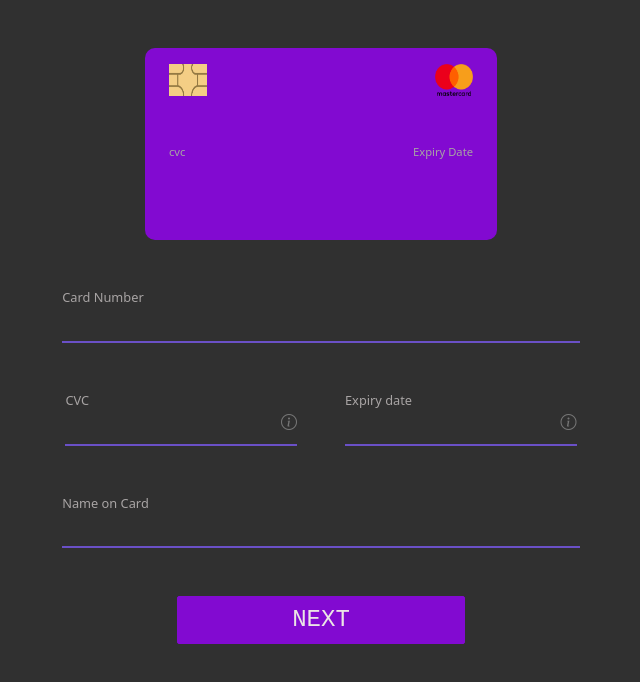
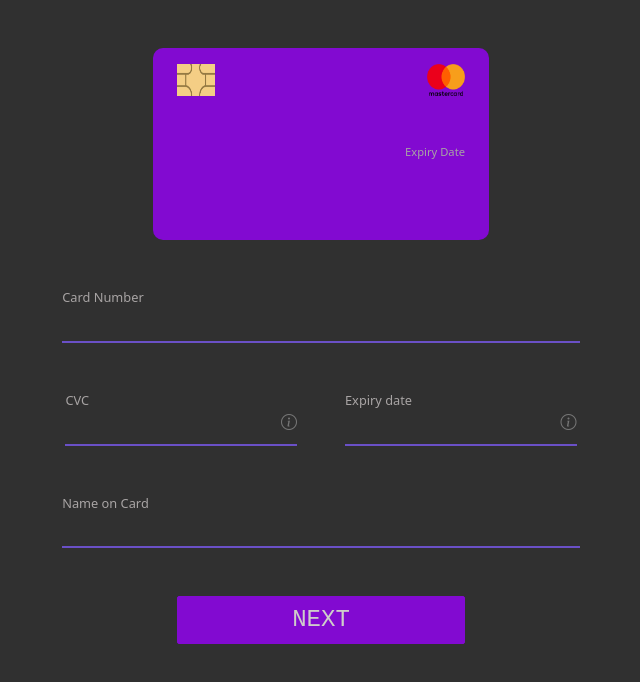
Before and after one commit to IngridCavalcantiGti/credit-card, a Vue app: page / in a window 1280 px wide. Shown: the top 682 px of the page, without its empty margins (319-959 px from the left). Built offline with nearby package versions, Linux system fonts and the light colour scheme.

Commit message:
adiciona propriedades no css para deixar o cartão giratório

```diff
--- a/src/components/Button.vue
+++ b/src/components/Button.vue
@@ -28,6 +28,6 @@ export default {
   justify-content: center;
   font-family: monospace;
   font-weight: 100;
-  color: rgb(235, 229, 229);
+  color: rgb(207, 205, 202);
 }
 </style>
--- a/src/components/Card.vue
+++ b/src/components/Card.vue
@@ -1,5 +1,7 @@
 <template>
-  <div class="card text-white">
+  <div class="card">
+    <div class="card-container">
+      <div class="card-front">
         <div class="d-flex justify-content-between">
           <span class="ms-4 mt-3">
             <img alt="chip" src="@/assets/chip.png" class="chip" />
@@ -9,20 +11,27 @@
           </span>
         </div>
         <div class="">
-      <span class="d-flex justify-content-center mt-4"> {{ cardNumber }}</span>
+          <span class="d-flex justify-content-center mt-4">
+            {{ cardNumber }}</span
+          >
           <div class="mt-4">
-        <div class="d-flex justify-content-between">
-          <span class="cvc ms-4"> cvc </span>
+            <div class="d-flex justify-content-end">
               <span class="valid me-4"> Expiry Date </span>
             </div>
-        <div class="d-flex justify-content-between">
-          <span class="ms-4">{{ cvc }}</span>
+            <div class="d-flex justify-content-end">
               <span class="me-4">{{ expiryDate }}</span>
             </div>
           </div>
         </div>
         <div class="d-flex justify-content-center">
           {{ name }}
+        </div>
+      </div>
+      <div class="card-back">
+        <div class="line mt-4"></div>
+        <span class="cvc ms-4 mt-3 d-block"> cvc </span>
+        <span class="ms-4">{{ cvc }}</span>
+      </div>
     </div>
   </div>
 </template>
@@ -32,7 +41,6 @@ export default {
   props: {
     cardNumber: { type: String },
     expiryDate: { type: String },
-    brand: { type: Image },
     name: { type: String },
     cvc: { type: String },
   },
@@ -42,11 +50,45 @@ export default {
 
 <style scoped>
 .card {
-  width: 22rem;
+  width: 21rem;
   height: 12rem;
   border: none;
   border-radius: 10px;
+  background-color: transparent;
+  perspective: 1000px;
+  color: rgb(207, 205, 202);
+}
+.card-container {
+  position: relative;
+  height: 100%;
+  transition: transform 0.5s;
+  transform-style: preserve-3d;
+}
+.card:hover .card-container {
+  transform: rotateY(180deg);
+}
+.card-front,
+.card-back {
+  position: absolute;
+  width: 100%;
+  backface-visibility: hidden;
+  z-index: 1;
+}
+
+.card-front {
+  border: none;
+  border-radius: 10px;
   background-color: #820ad1;
+  width: 21rem;
+  height: 12rem;
+}
+.card-back {
+  transform: rotateY(180deg);
+  background: #820ad1;
+  width: 21rem;
+  height: 12rem;
+  border: none;
+  border-radius: 10px;
 }
 .cvc,
 .valid {
@@ -57,4 +99,10 @@ export default {
   width: 2.4rem;
   height: 2rem;
 }
+
+.line {
+  width: 21rem;
+  height: 2.2rem;
+  background: rgb(143, 135, 135);
+}
 </style>
```
Lines whose indentation alone changed are shown as unchanged.
